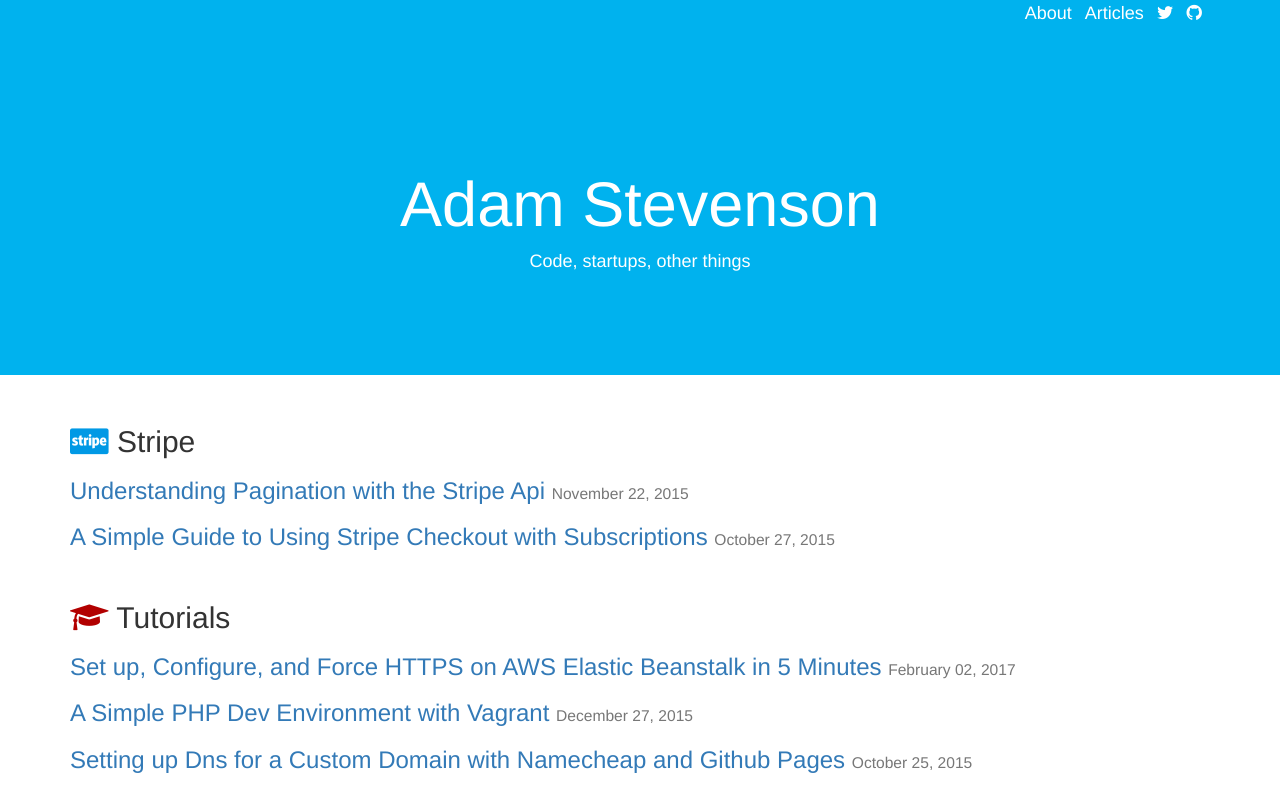
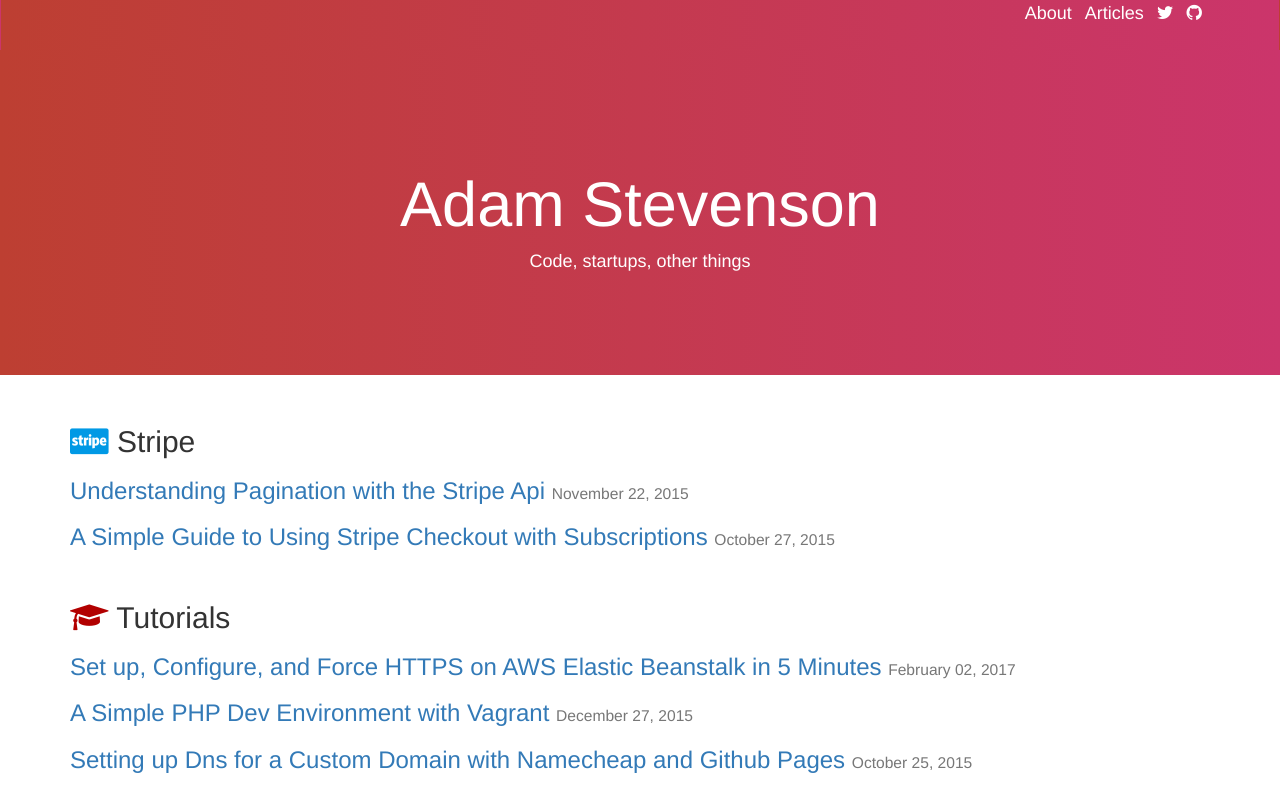
Before and after one commit to adamjstevenson/adamjstevenson.github.io, a Jekyll site: the page built from index.html, in a window 1280 px wide. Shown: the top 812 px of the page. Built offline with Jekyll 4.4.1, drawn with Linux system fonts in a browser that asks for light colours; nearby versions of some CDN libraries.

Commit message:
clean up look a bit

```diff
--- a/_layouts/default.html
+++ b/_layouts/default.html
@@ -1,8 +1,6 @@
 <!DOCTYPE html>
 <html>
-
   {% include head.html %}
-
     {% include header.html %}
     <div class="container">
       <div class="row">
@@ -11,7 +9,7 @@
         </div>
       </div>
     </div>
-
+    <div class="topspace-lg">
+    </div>
   </body>
-
 </html>
--- a/css/custom.css
+++ b/css/custom.css
@@ -2,12 +2,16 @@
 	font-size: 18px;
 }
 .navbar {
-	background-color: #00B2EE;
+	background: #CB356B;
+	background: -webkit-linear-gradient(to right, #BD3F32, #CB356B);
+	background: linear-gradient(to right, #BD3F32, #CB356B);
 	border-radius: 0px;
 	margin-bottom: 0px;
 }
 .jumbotron {
-	background-color: #00B2EE;
+	background: #CB356B;
+	background: -webkit-linear-gradient(to right, #BD3F32, #CB356B);
+	background: linear-gradient(to right, #BD3F32, #CB356B);
 	color: #fff;
 	padding: 100px;
 }
```
